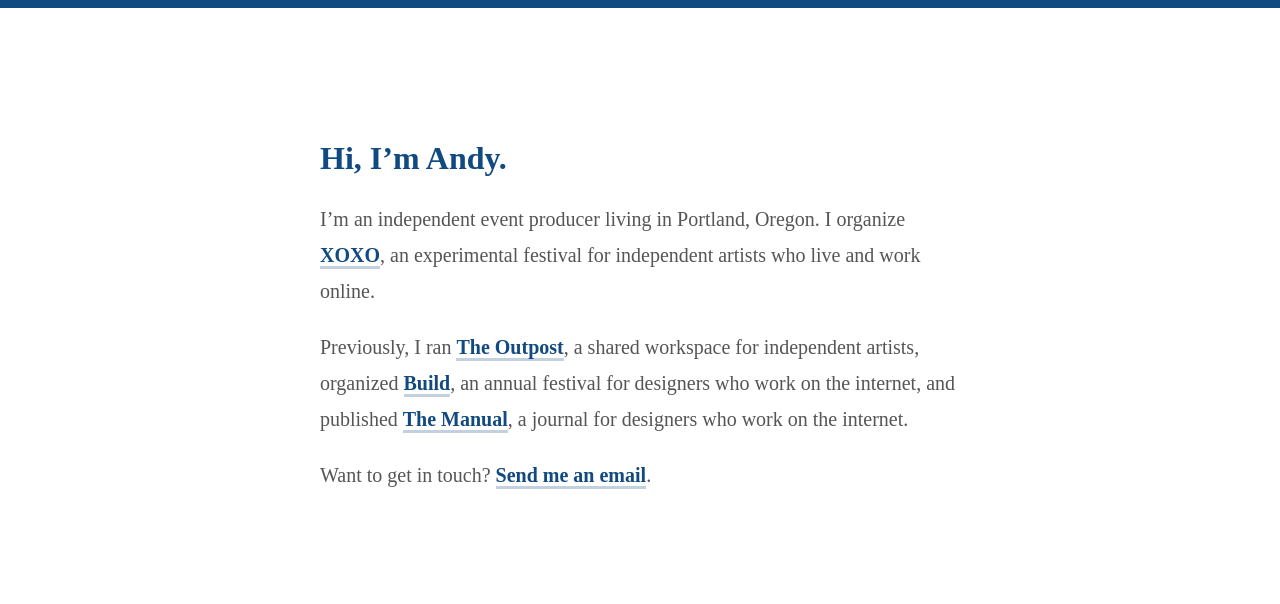
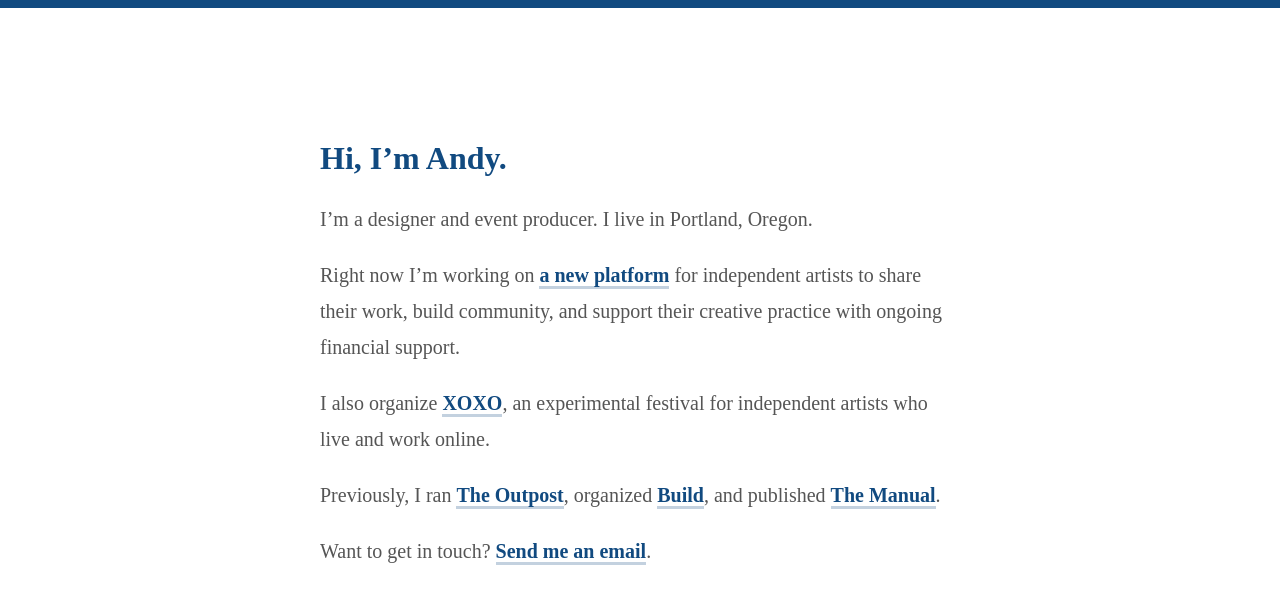
Before and after one commit to andymcmillan/andymcmillan, a Jekyll site: the page built from index.md, in a window 1280 px wide. Shown: the top 604 px of the page. Built offline with Jekyll 4.4.1, drawn with Linux system fonts in a browser that asks for light colours.

Commit message:
Update index.md

```diff
--- a/index.md
+++ b/index.md
@@ -5,8 +5,12 @@
 
 # Hi, I'm Andy.
 
-I'm an independent event producer living in Portland, Oregon. I organize [XOXO](http://xoxofest.com), an experimental festival for independent artists who live and work online.
+I'm a designer and event producer. I live in Portland, Oregon.
 
-Previously, I ran [The Outpost](http://outpostpdx.com), a shared workspace for independent artists, organized [Build](http://buildconf.com), an annual festival for designers who work on the internet, and published [The Manual](http://themanual.org), a journal for designers who work on the internet.
+Right now I'm working on [a new platform](https://www.kickstarter.com/blog/a-new-approach-to-our-work-on-drip) for independent artists to share their work, build community, and support their creative practice with ongoing financial support.
+
+I also organize [XOXO](http://xoxofest.com), an experimental festival for independent artists who live and work online.
+
+Previously, I ran [The Outpost](http://outpostpdx.com), organized [Build](http://buildconf.com), and published [The Manual](http://themanual.org).
 
 Want to get in touch? [Send me an email](mailto:hi@andymcmillan.com).
```
